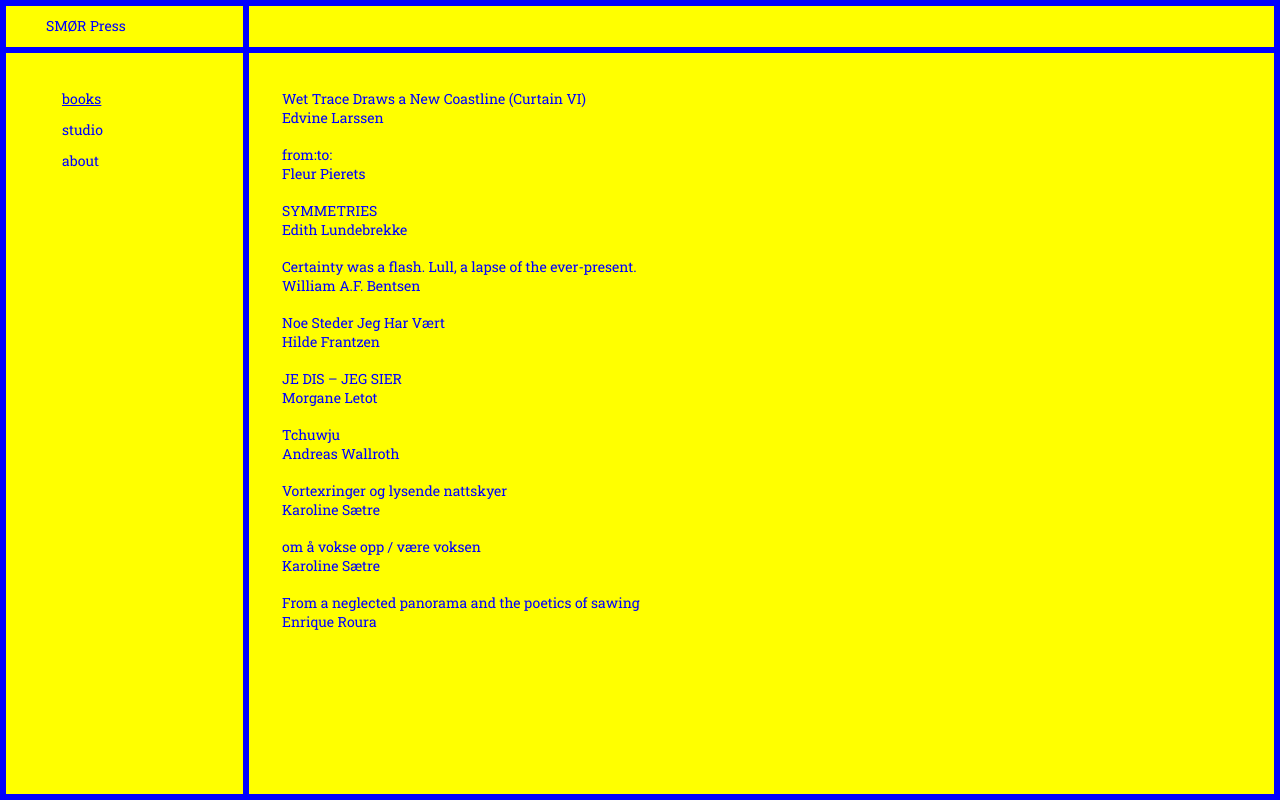
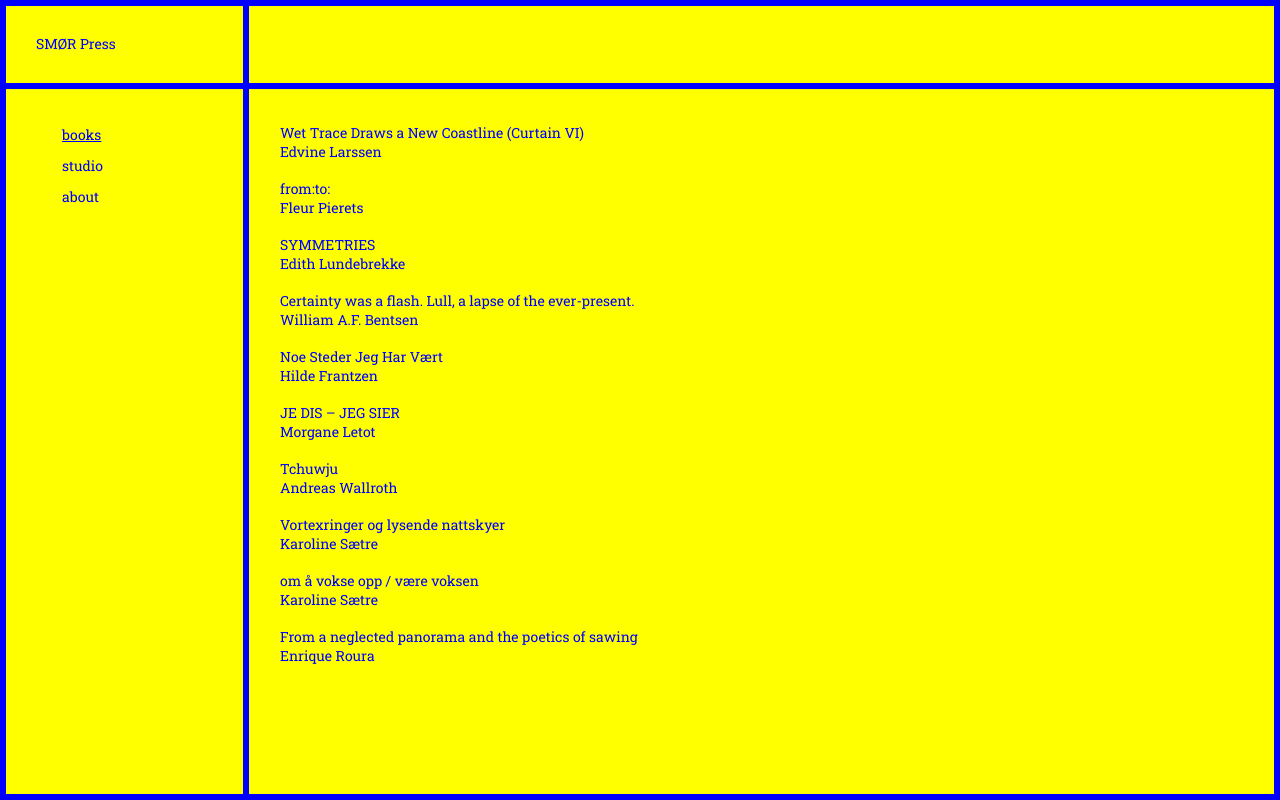
Before and after one commit to smorpress/smorpress, a plain HTML site: page index.html in a window 1280 px wide. Drawn offline with Linux system fonts and the light colour scheme.

Commit message:
Update index.html

```diff
--- a/index.html
+++ b/index.html
@@ -36,8 +36,8 @@
 
   /* header same size as body text and reduced padding */
   header {
-    padding: 12px 40px;
-    font-size: 14px; /* same as body text */
+    padding: 30px 30px;
+    font-size: 14px;
     border-bottom: var(--outline-thickness) solid blue; /* horizontal divider for header */
     background: inherit;
     line-height: 1.2;
@@ -94,7 +94,7 @@
 
   /* CENTER COLUMN */
   .content {
-    padding: 16px;
+    padding: 14px;
     background: transparent;
     z-index: 2;
   }
@@ -124,7 +124,7 @@
   /* default larger top margin for in-section headings */
   h3 {
     margin-top: 30px;
-    font-size: 18px;
+    font-size: 14px;
   }
 
   /* remove top margin when the heading is the first child of a section,
```
